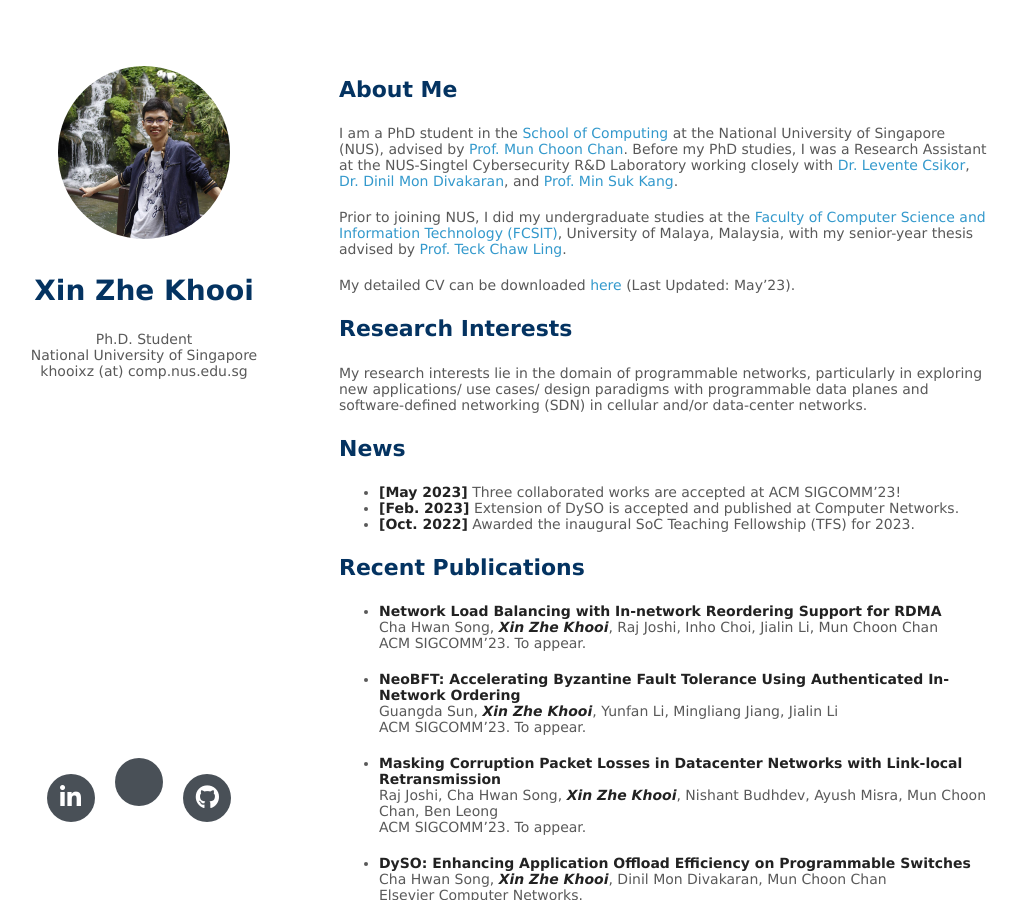
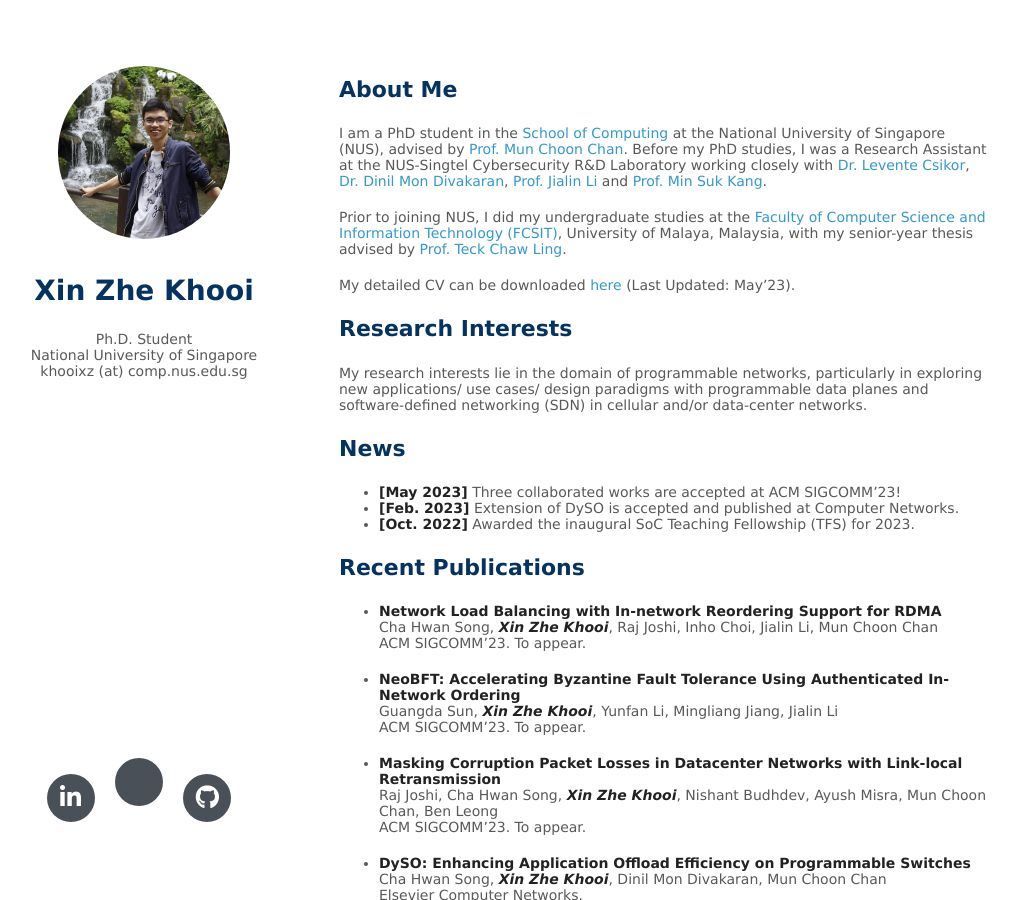
Before and after one commit to khooi8913/khooi8913.github.io, a Jekyll site: the page built from index.md, in a window 1280 px wide and 900 px high. Shown: the whole window, without its empty margins (131-1149 px from the left). Built offline with Jekyll 4.4.1, drawn with Linux system fonts in a browser that asks for light colours; nearby versions of some CDN libraries; a style sheet for code colours, icons or effects is not loaded; our own code applies the rules of GitHub Pages for plain Markdown files.

Commit message:
updated index.md

```diff
--- a/index.md
+++ b/index.md
@@ -5,7 +5,7 @@ layout: homepage
 ## About Me
 
 I am a PhD student in the [School of Computing](https://www.comp.nus.edu.sg/) at the National University of Singapore (NUS), advised by [Prof. Mun Choon Chan](https://www.comp.nus.edu.sg/~chanmc/).
-Before my PhD studies, I was a Research Assistant at the NUS-Singtel Cybersecurity R&D Laboratory working closely with [Dr. Levente Csikor](http://lendulet.tmit.bme.hu/lendulet_website/?page_id=251), [Dr. Dinil Mon Divakaran](https://www.dinil.net/), and [Prof. Min Suk Kang](https://netsp.kaist.ac.kr/min-suk-kang).
+Before my PhD studies, I was a Research Assistant at the NUS-Singtel Cybersecurity R&D Laboratory working closely with [Dr. Levente Csikor](http://lendulet.tmit.bme.hu/lendulet_website/?page_id=251), [Dr. Dinil Mon Divakaran](https://www.dinil.net/), [Prof. Jialin Li](https://www.comp.nus.edu.sg/~lijl/) and [Prof. Min Suk Kang](https://netsp.kaist.ac.kr/min-suk-kang).
 
 Prior to joining NUS, I did my undergraduate studies at the [Faculty of Computer Science and Information Technology (FCSIT)](https://fsktm.um.edu.my/), University of Malaya, Malaysia, with my senior-year thesis advised by [Prof. Teck Chaw Ling](https://umexpert.um.edu.my/tchaw).
 
```
